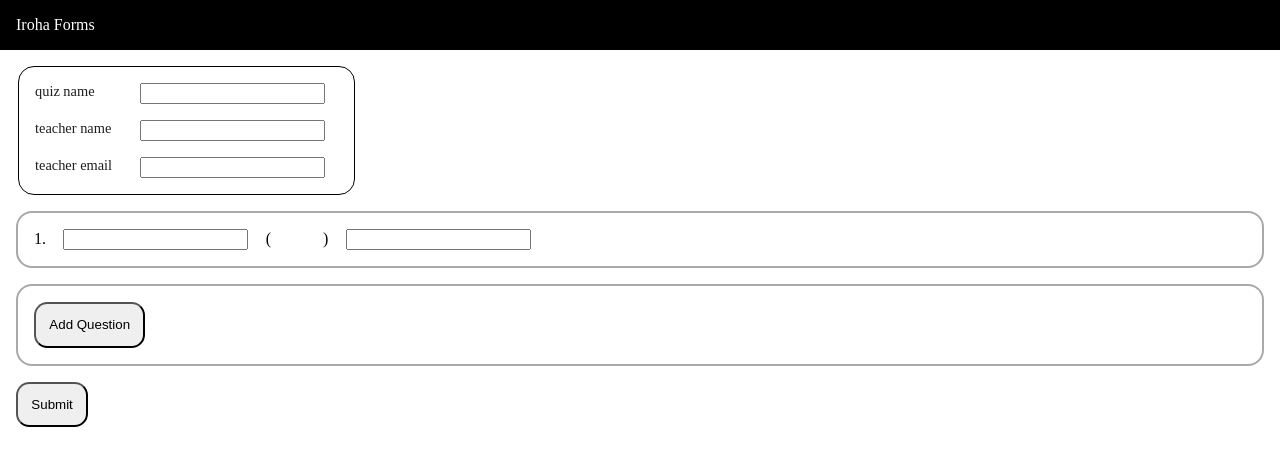
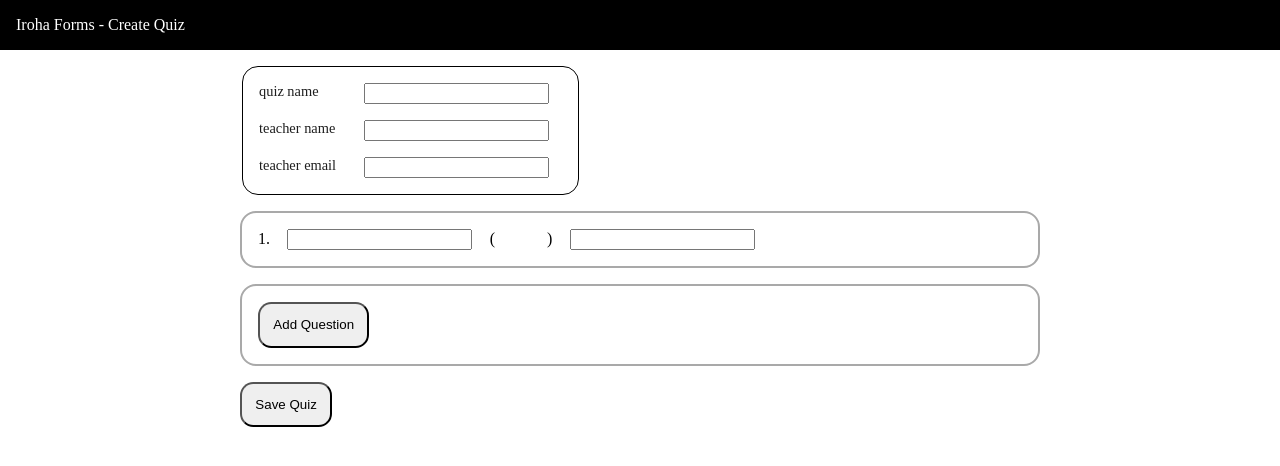
Before and after one commit to JTBooth/homework, a Flask app: page / in a window 1280 px wide. Shown: the top 466 px of the page. Run offline with Flask 2, Linux system fonts and the light colour scheme.

Commit message:
page titles

```diff
--- a/templates/feedback.html
+++ b/templates/feedback.html
@@ -6,7 +6,7 @@
     href="{{ url_for('static', filename='styles/styles.css')}}">
   </head>
   <body>
-    <header>Iroha Forms</header>
+    <header>Iroha Forms - Quiz Feedback</header>
     <main>
       <div class="quiz">
         <div class="quiz-header">
--- a/templates/index.html
+++ b/templates/index.html
@@ -7,9 +7,9 @@
     <script src="{{ url_for('static', filename='scripts/create_quiz_scripts.js') }}"></script>
   </head>
   <body>
-    <header>Iroha Forms</header>
+    <header>Iroha Forms - Create Quiz</header>
     <main>
-      <form action="{{ url_for('create_quiz') }}" method="POST" id="make-quiz-form">
+      <form action="{{ url_for('create_quiz') }}" method="POST" id="make-quiz-form" class="quiz">
         <fieldset>
           <div>
             <label>quiz name</label>
@@ -30,7 +30,7 @@
             <button type="button" onclick="addQuestion(event)">Add Question</button>
           </li>
         </ol>
-        <button type="submit">Submit</input>
+        <button type="submit">Save Quiz</input>
       </form>
     </main>
   </body>
--- a/templates/links.html
+++ b/templates/links.html
@@ -6,11 +6,11 @@
     href="{{ url_for('static', filename='styles/styles.css')}}">
   </head>
   <body>
-    <header>Iroha Forms</header>
+    <header>Iroha Forms - Quiz Links</header>
     <main>
       <div>
         <label>Link to grade assignment:</label>
-        <a href="http://localhost:5000/teacher/quiz/{{teacher_uuid}}/grade">Grade Assignment</a>
+        <a href="http://localhost:5000/teacher/quiz/{{teacher_uuid}}/grade">Grade Quiz</a>
       </div>
       <div>
         <label>Link to send to students:</label>
--- a/templates/take_quiz.html
+++ b/templates/take_quiz.html
@@ -6,7 +6,7 @@
     href="{{ url_for('static', filename='styles/styles.css')}}">
   </head>
   <body>
-    <header>Iroha Forms</header>
+    <header>Iroha Forms - Take Quiz</header>
     <main>
       <form action="{{ url_for('submit_quiz', student_uuid=student_uuid) }}" method="POST" class="quiz">
         <div class="quiz-header">
```
